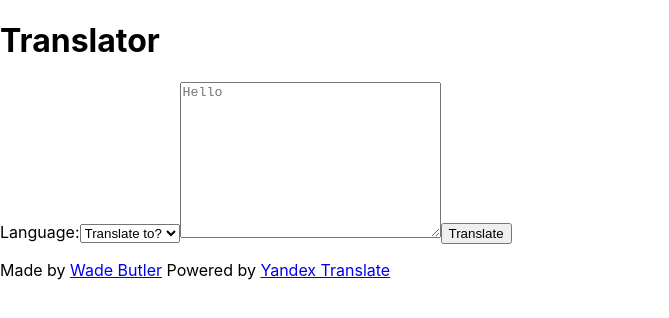
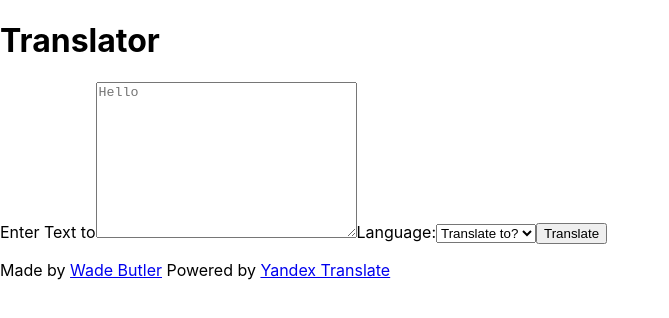
Before and after one commit to wadebutler/TranslatorBook, a React (Create React App) app: page / in a window 1280 px wide. Shown: the top 318 px of the page, without its empty margins (0-669 px from the left). Built offline with nearby package versions, Linux system fonts and the light colour scheme.

Commit message:
added axios

```diff
--- a/package.json
+++ b/package.json
@@ -6,6 +6,7 @@
     "@testing-library/jest-dom": "^4.2.4",
     "@testing-library/react": "^9.5.0",
     "@testing-library/user-event": "^7.2.1",
+    "axios": "^0.19.2",
     "react": "^16.13.1",
     "react-dom": "^16.13.1",
     "react-scripts": "3.4.1"
--- a/src/Components/Translator.js
+++ b/src/Components/Translator.js
@@ -1,21 +1,48 @@
-import React from 'react';
+import React, { Component } from 'react';
+import axios from 'axios';
 
-function Translator() {
+// URLS FOR YANDEX API
+const translateURL = "https://translate.yandex.net/api/v1.5/tr.json/translate";
+const languagesURL = 'https://translate.yandex.net/api/v1.5/tr.json/getLangs';
+const detectURL = 'https://translate.yandex.net/api/v1.5/tr.json/detect';
+const apiKey = 'trnsl.1.1.20200413T224443Z.493dc6e5d26c9b52.1719c0c35f9ae9338654d19067f66d7026c049be';
+
+class Translator extends Component {
+    constructor(props) {
+        super(props);
+        this.state = {
+            language: {},
+        }
+    }
+
+    componentDidMount = () => {
+        axios.get(languagesURL, {
+            params: {
+                key: apiKey,
+                ui: 'en',
+            }
+        }).then((results) => {
+            console.log(results.data.langs)
+        })
+    }
+
+    render() {
         return (
             <main>
+                <label htmlFor="toTranslate">Enter Text to
+                    <textarea placeholder="Hello" name="toTranslate" id="toTranslate" cols="30" rows="10"></textarea>
+                </label>
+
                 <label htmlFor="selectFrom">Language:
                     <select name="selectFrom" id="selectFrom">
                         <option selected="selected">Translate to?</option>
-                    <option value="English">English</option>
                     </select>
-            </label>
-            <label htmlFor="">
-                <textarea placeholder="Hello" name="textFrom" id="textFrom" cols="30" rows="10"></textarea>
                 </label>
 
                 <button>Translate</button>
             </main>
-    );
+        )
+    }
 }
 
 export default Translator;
```
Also changed, not shown: 1 other file (tests, documents, lock files or other folders). Lines whose indentation alone changed are shown as unchanged.
